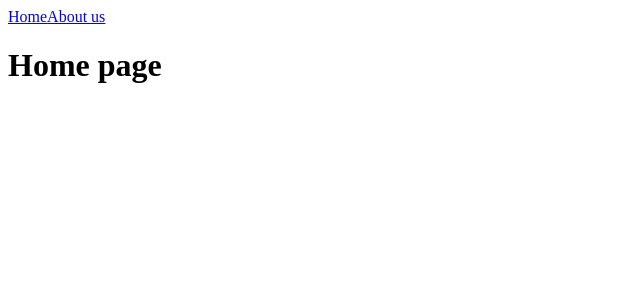
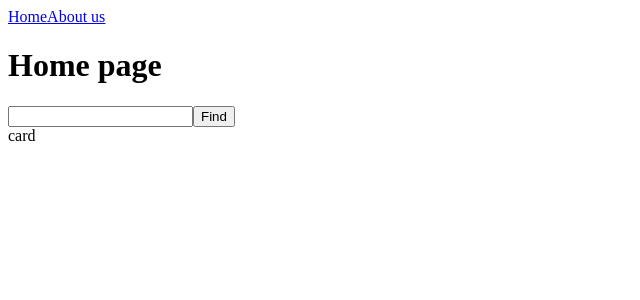
Before and after one commit to capapa/rss-react, a React (Vite) app: page / in a window 1280 px wide. Shown: the top 300 px of the page, without its empty margins (0-640 px from the left). Built offline with nearby package versions, Linux system fonts and the light colour scheme.

Commit message:
feat: add searchbar, cards

```diff
--- /dev/null
+++ b/src/components/Card.tsx
@@ -0,0 +1,5 @@
+function Card() {
+  return <div>card</div>;
+}
+
+export default Card;
--- /dev/null
+++ b/src/components/Cards.tsx
@@ -0,0 +1,7 @@
+import Card from './Card';
+
+function Cards() {
+  return <Card />;
+}
+
+export default Cards;
--- /dev/null
+++ b/src/components/SearchBar.tsx
@@ -0,0 +1,12 @@
+function SearchBar() {
+  return (
+    <div>
+      <form className="searchBar">
+        <input type="text" />
+        <button type="submit">Find</button>
+      </form>
+    </div>
+  );
+}
+
+export default SearchBar;
--- a/src/pages/Home.tsx
+++ b/src/pages/Home.tsx
@@ -1,5 +1,14 @@
+import Cards from '../components/Cards';
+import SearchBar from '../components/SearchBar';
+
 function Home() {
-  return <h1>Home page</h1>;
+  return (
+    <>
+      <h1>Home page</h1>
+      <SearchBar />
+      <Cards />
+    </>
+  );
 }
 
 export default Home;
```
